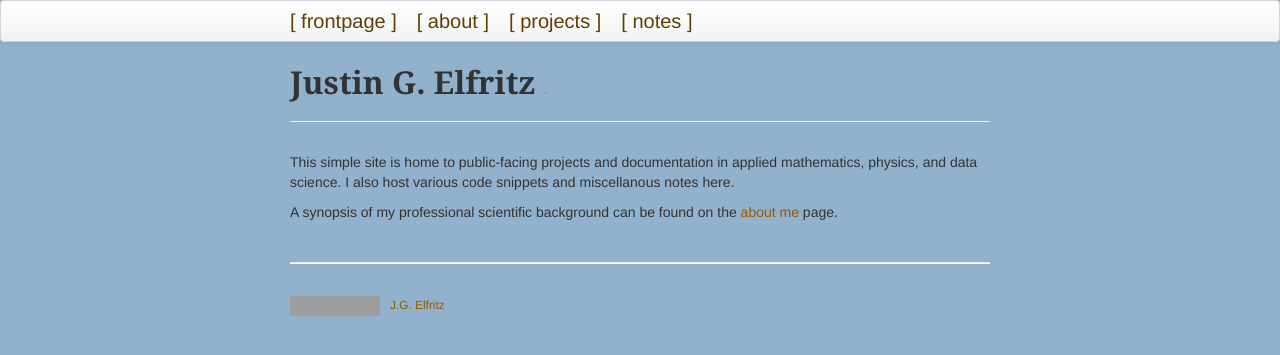
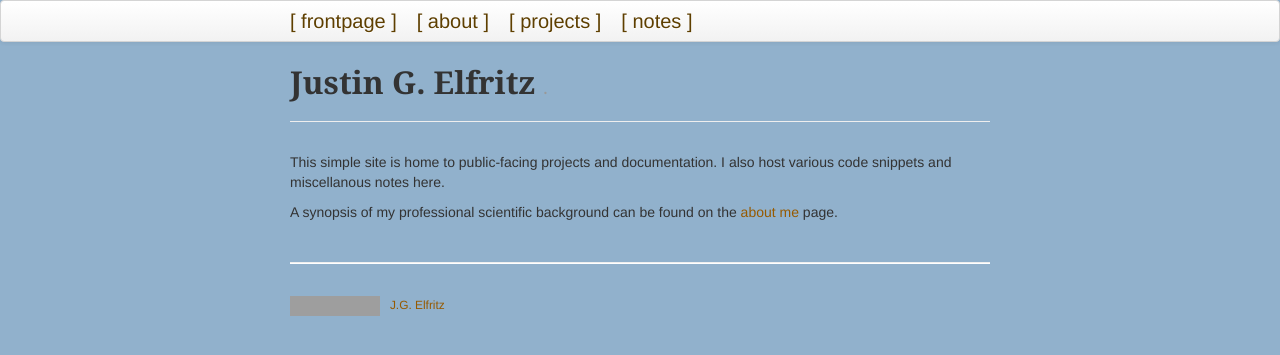
Before and after one commit to justinelfritz/justinelfritz.github.io, a Jekyll site: the page built from index.md, in a window 1280 px wide. Shown: the top 355 px of the page. Built offline with Jekyll 4.4.1, drawn with Linux system fonts in a browser that asks for light colours; grey boxes are pictures that could not be loaded.

Commit message:
index update, small sourdough updates

```diff
--- a/index.md
+++ b/index.md
@@ -5,6 +5,6 @@ tagline: .
 description: github.io frontpage
 ---
 
-This simple site is home to public-facing projects and documentation in applied mathematics, physics, and data science. I also host various code snippets and miscellanous notes here.
+This simple site is home to public-facing projects and documentation. I also host various code snippets and miscellanous notes here.
 
 A synopsis of my professional scientific background can be found on the [about me](https://mag06.github.io/pages/about.html) page.
```
Also changed, not shown: pages/sourdough.md (+3 -1 lines).
